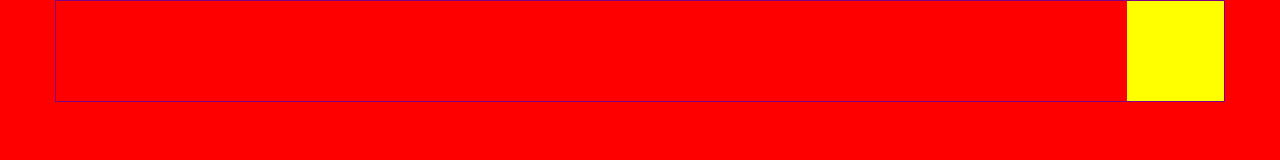
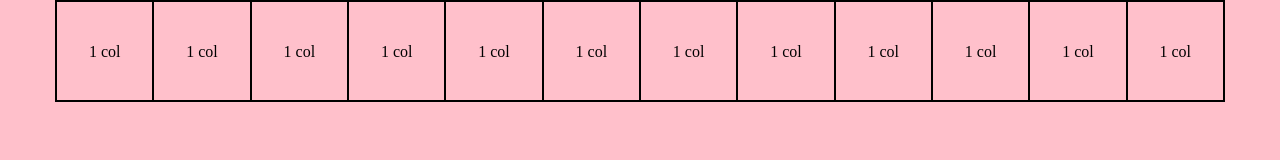
Before and after one commit to manuelatrotta/html-css-12bool, a plain HTML site: page index.html in a window 1280 px wide. Drawn offline with Linux system fonts and the light colour scheme.

Commit message:
prima col

```diff
--- a/css/12-bool.css
+++ b/css/12-bool.css
@@ -5,13 +5,13 @@
 }
 /*rebug*/
 .rebug{
-  background-color: red;
+  background-color: pink;
 }
 /*container*/
 .container{
   max-width: 1170px;
   margin: 0 auto;
-  border: 1px solid purple;
+  border: 1px solid black;
 }
 /*container:after*/
 .container::after{
@@ -93,3 +93,7 @@
 .col-offset-11{
   margin-left: calc((100% / 12 ) * 11);
 }
+/*typo*/
+.text-aligne-center{
+  text-align: center;
+}
--- a/css/style.css
+++ b/css/style.css
@@ -1,6 +1,7 @@
 .col-1{
-  background-color: yellow;
+  border: 1px solid black;
   height: 100px;
+  line-height: 100px;
 }
 .col-11{
   background-color: green;
--- a/index.html
+++ b/index.html
@@ -8,9 +8,20 @@
   </head>
   <body class="rebug">
     <div class="container">
-      <div class="col-offset-11 col-1"></div>
+      <div class="col-1 text-aligne-center">1 col</div>
+      <div class="col-1 text-aligne-center">1 col</div>
+      <div class="col-1 text-aligne-center">1 col</div>
+      <div class="col-1 text-aligne-center">1 col</div>
+      <div class="col-1 text-aligne-center">1 col</div>
+      <div class="col-1 text-aligne-center">1 col</div>
+      <div class="col-1 text-aligne-center">1 col</div>
+      <div class="col-1 text-aligne-center">1 col</div>
+      <div class="col-1 text-aligne-center">1 col</div>
+      <div class="col-1 text-aligne-center">1 col</div>
+      <div class="col-1 text-aligne-center">1 col</div>
+      <div class="col-1 text-aligne-center">1 col</div>
+    </div>
 
-      </div>
 
 
 
```
